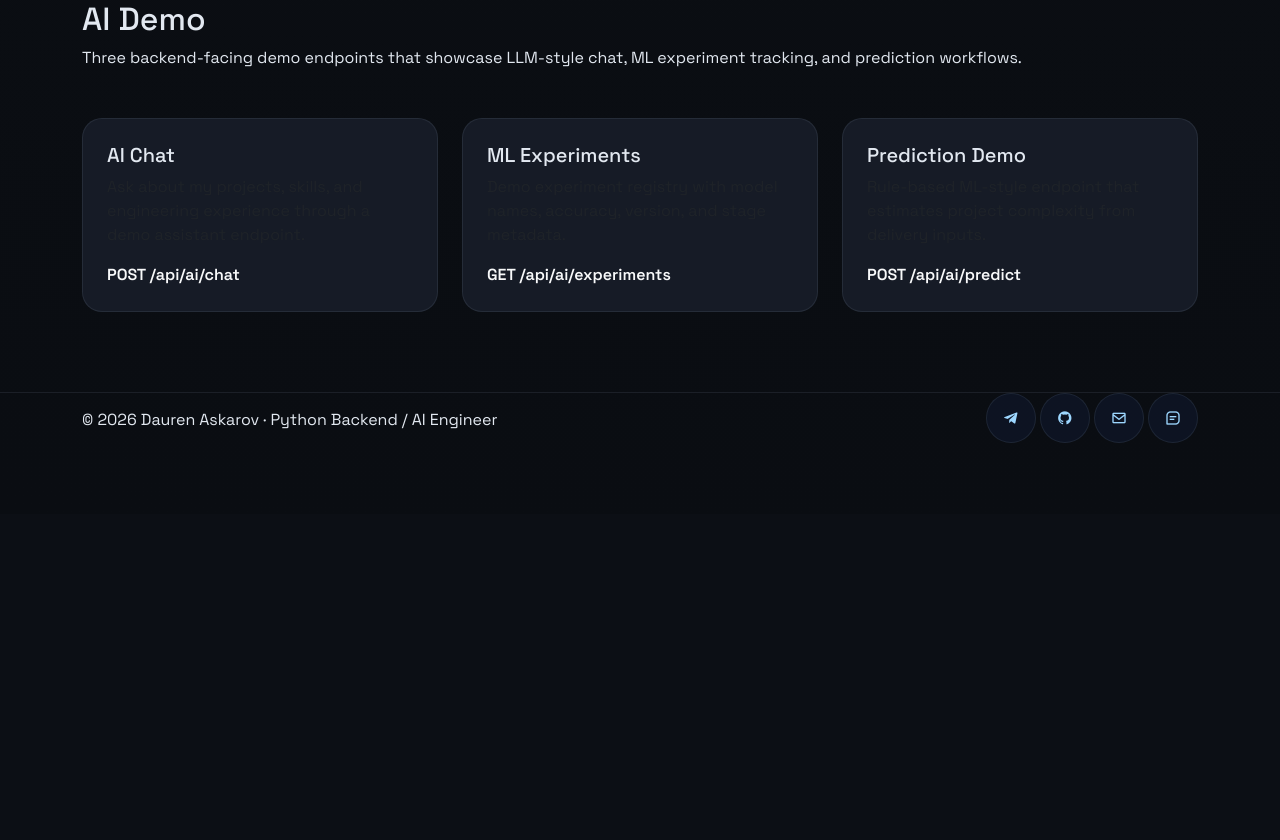
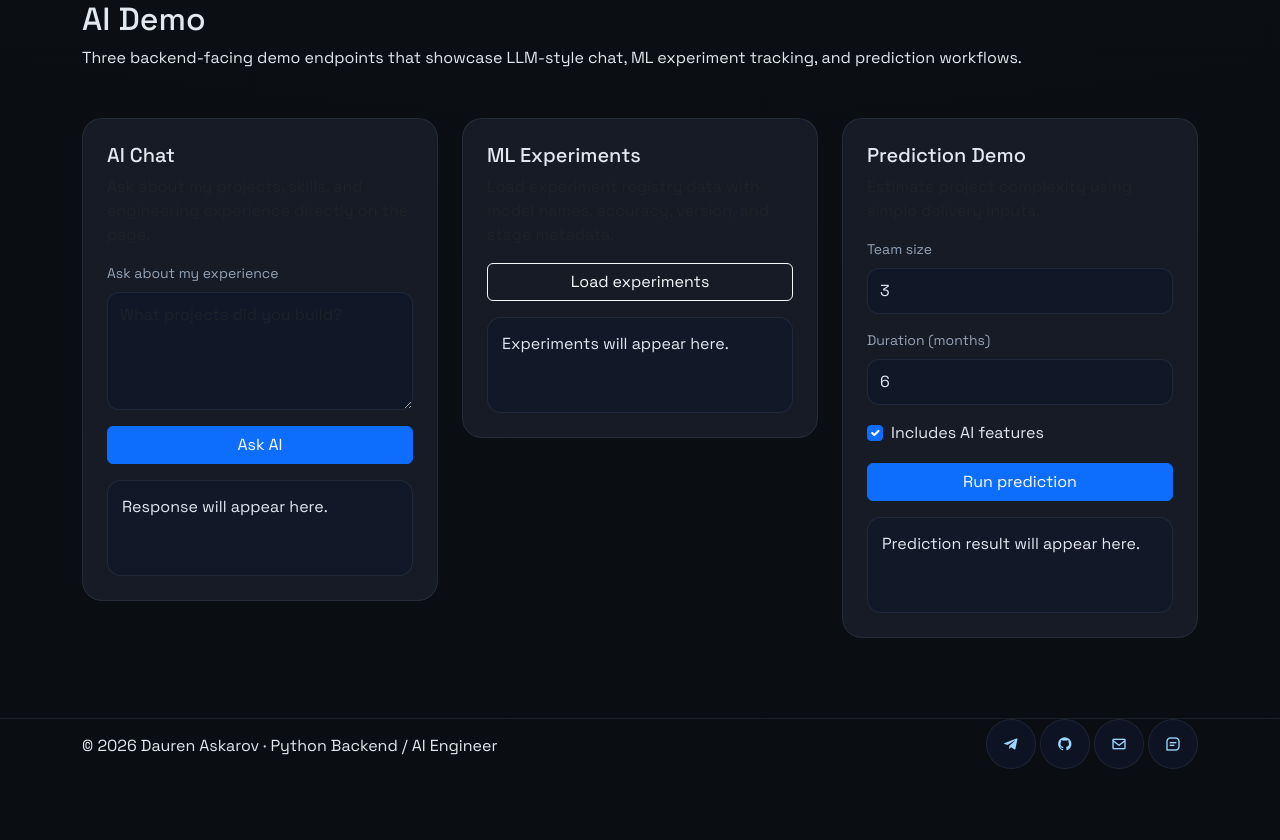
Before and after one commit to Oscardkyou/django-portfolio, a Django app: page / in a window 1280 px wide. Shown: the part 3253-4093 px from the top of the page. Before the commit the page ends 3696 px from the top, so only its background shows below. Run offline with Django 5.2, Linux system fonts and the light colour scheme; some libraries are stand-ins or nearby versions.

Commit message:
Add interactive AI demo forms with live API integration for chat, experiments, and prediction features

```diff
--- a/portfolio/templates/index.html
+++ b/portfolio/templates/index.html
@@ -165,22 +165,39 @@
          <div class="col-md-6 col-lg-4">
             <div class="project-card">
                <h5>AI Chat</h5>
-               <p class="text-muted">Ask about my projects, skills, and engineering experience through a demo assistant endpoint.</p>
-               <a href="{% url 'api_ai_chat' %}" class="link-light">POST /api/ai/chat</a>
+               <p class="text-muted">Ask about my projects, skills, and engineering experience directly on the page.</p>
+               <div class="ai-demo-form">
+                  <label class="form-label" for="ai-chat-input">Ask about my experience</label>
+                  <textarea class="form-control" id="ai-chat-input" rows="4" placeholder="What projects did you build?"></textarea>
+                  <button type="button" class="btn btn-primary mt-3 w-100" id="ai-chat-submit" data-endpoint="{% url 'api_ai_chat' %}">Ask AI</button>
+               </div>
+               <div class="ai-demo-output mt-3" id="ai-chat-output">Response will appear here.</div>
             </div>
          </div>
          <div class="col-md-6 col-lg-4">
             <div class="project-card">
                <h5>ML Experiments</h5>
-               <p class="text-muted">Demo experiment registry with model names, accuracy, version, and stage metadata.</p>
-               <a href="{% url 'api_ai_experiments' %}" class="link-light">GET /api/ai/experiments</a>
+               <p class="text-muted">Load experiment registry data with model names, accuracy, version, and stage metadata.</p>
+               <button type="button" class="btn btn-outline-light w-100" id="ai-experiments-load" data-endpoint="{% url 'api_ai_experiments' %}">Load experiments</button>
+               <div class="ai-demo-output mt-3" id="ai-experiments-output">Experiments will appear here.</div>
             </div>
          </div>
          <div class="col-md-6 col-lg-4">
             <div class="project-card">
                <h5>Prediction Demo</h5>
-               <p class="text-muted">Rule-based ML-style endpoint that estimates project complexity from delivery inputs.</p>
-               <a href="{% url 'api_ai_predict' %}" class="link-light">POST /api/ai/predict</a>
+               <p class="text-muted">Estimate project complexity using simple delivery inputs.</p>
+               <div class="ai-demo-form">
+                  <label class="form-label" for="predict-team-size">Team size</label>
+                  <input class="form-control" id="predict-team-size" type="number" min="1" value="3">
+                  <label class="form-label mt-3" for="predict-duration">Duration (months)</label>
+                  <input class="form-control" id="predict-duration" type="number" min="1" value="6">
+                  <div class="form-check mt-3">
+                     <input class="form-check-input" type="checkbox" id="predict-ai-features" checked>
+                     <label class="form-check-label" for="predict-ai-features">Includes AI features</label>
+                  </div>
+                  <button type="button" class="btn btn-primary mt-3 w-100" id="ai-predict-submit" data-endpoint="{% url 'api_ai_predict' %}">Run prediction</button>
+               </div>
+               <div class="ai-demo-output mt-3" id="ai-predict-output">Prediction result will appear here.</div>
             </div>
          </div>
       </div>
--- a/static/assets/css/style.css
+++ b/static/assets/css/style.css
@@ -756,6 +756,38 @@ body.theme-dark a:hover {
   font-weight: 600;
 }
 
+.ai-demo-form .form-label {
+  display: block;
+  margin-bottom: 0.5rem;
+  color: var(--text-muted);
+  font-size: 14px;
+}
+
+.ai-demo-output {
+  min-height: 96px;
+  background: rgba(15, 23, 42, 0.55);
+  border: 1px solid var(--card-border);
+  border-radius: 14px;
+  padding: 14px;
+  color: var(--text-primary);
+  white-space: pre-wrap;
+}
+
+.ai-demo-item {
+  padding: 10px 0;
+  border-bottom: 1px solid rgba(148, 163, 184, 0.12);
+}
+
+.ai-demo-item:last-child {
+  border-bottom: 0;
+}
+
+body.theme-light .ai-demo-output {
+  background: #f5f7fb;
+  border: 1px solid rgba(13, 30, 45, 0.08);
+  color: #0d1e2d;
+}
+
 .contact-list a {
   color: #9dd7ff;
 }
--- a/static/assets/js/main.js
+++ b/static/assets/js/main.js
@@ -28,6 +28,79 @@
       rootBody.classList.add(nextTheme);
       localStorage.setItem('site-theme', nextTheme);
       syncThemeToggleLabel();
+    });
+  }
+
+  const chatInput = document.getElementById('ai-chat-input');
+  const chatSubmit = document.getElementById('ai-chat-submit');
+  const chatOutput = document.getElementById('ai-chat-output');
+  const experimentsLoad = document.getElementById('ai-experiments-load');
+  const experimentsOutput = document.getElementById('ai-experiments-output');
+  const predictSubmit = document.getElementById('ai-predict-submit');
+  const predictOutput = document.getElementById('ai-predict-output');
+  const predictTeamSize = document.getElementById('predict-team-size');
+  const predictDuration = document.getElementById('predict-duration');
+  const predictAiFeatures = document.getElementById('predict-ai-features');
+
+  if (chatSubmit && chatInput && chatOutput) {
+    chatSubmit.addEventListener('click', async () => {
+      const message = chatInput.value.trim();
+      if (!message) {
+        chatOutput.textContent = 'Enter a question first.';
+        return;
+      }
+
+      chatOutput.textContent = 'Loading...';
+      const response = await fetch(chatSubmit.dataset.endpoint, {
+        method: 'POST',
+        headers: {
+          'Content-Type': 'application/json',
+        },
+        body: JSON.stringify({ message }),
+      });
+      const data = await response.json();
+      chatOutput.textContent = data.answer || data.detail || 'No response received.';
+    });
+  }
+
+  if (experimentsLoad && experimentsOutput) {
+    experimentsLoad.addEventListener('click', async () => {
+      experimentsOutput.textContent = 'Loading...';
+      const response = await fetch(experimentsLoad.dataset.endpoint);
+      const data = await response.json();
+      const experiments = data.experiments || [];
+      if (!experiments.length) {
+        experimentsOutput.textContent = 'No experiments found.';
+        return;
+      }
+      experimentsOutput.innerHTML = experiments.map((item) => (
+        `<div class="ai-demo-item"><strong>${item.name}</strong><br>Accuracy: ${item.accuracy}<br>Version: ${item.model_version}<br>Stage: ${item.stage}</div>`
+      )).join('');
+    });
+  }
+
+  if (predictSubmit && predictOutput && predictTeamSize && predictDuration && predictAiFeatures) {
+    predictSubmit.addEventListener('click', async () => {
+      predictOutput.textContent = 'Loading...';
+      const payload = {
+        team_size: Number(predictTeamSize.value),
+        duration_months: Number(predictDuration.value),
+        ai_features: Boolean(predictAiFeatures.checked),
+      };
+
+      const response = await fetch(predictSubmit.dataset.endpoint, {
+        method: 'POST',
+        headers: {
+          'Content-Type': 'application/json',
+        },
+        body: JSON.stringify(payload),
+      });
+      const data = await response.json();
+      if (!response.ok) {
+        predictOutput.textContent = data.detail || 'Prediction failed.';
+        return;
+      }
+      predictOutput.innerHTML = `Complexity score: <strong>${data.complexity_score}</strong><br>Risk level: <strong>${data.risk_level}</strong><br>Recommended team: <strong>${data.recommended_team}</strong>`;
     });
   }
 
```
